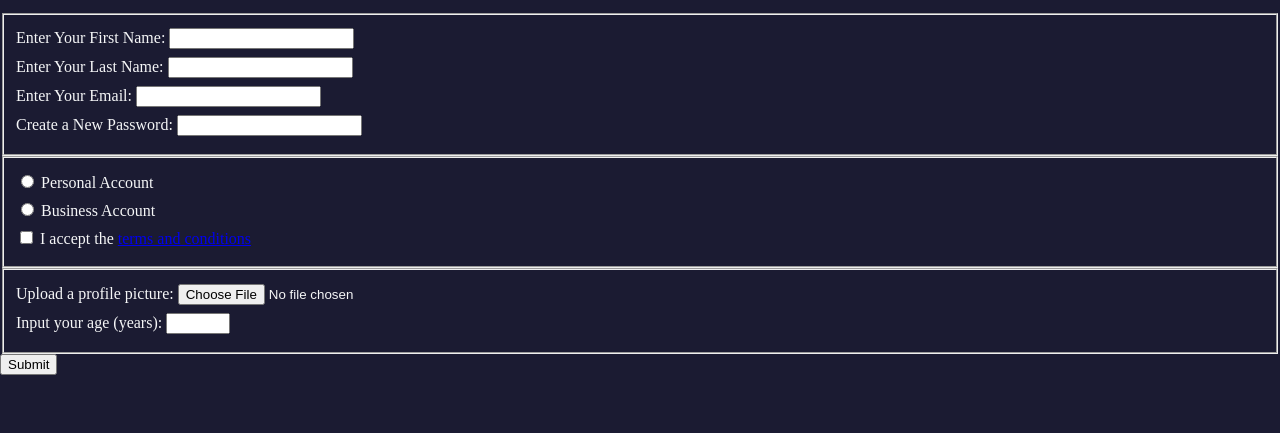
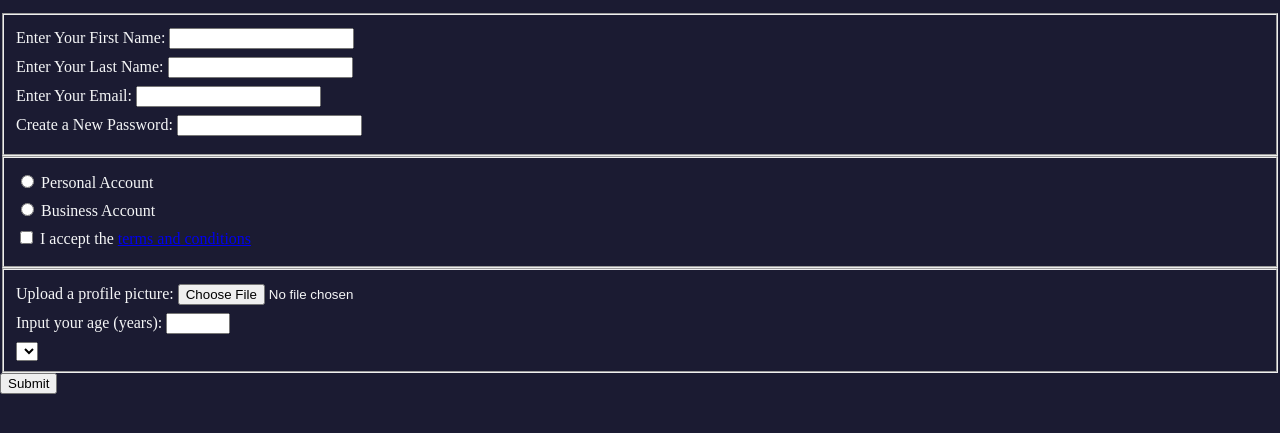
Before and after one commit to heesoo-kim97/fcc-project, a website: page fcc-registration-form/index.html in a window 1280 px wide. Shown: the part 101-534 px from the top of the page. Drawn offline with Linux system fonts and the light colour scheme.

Commit message:
added select and option to add dropdown.

```diff
--- a/fcc-registration-form/index.html
+++ b/fcc-registration-form/index.html
@@ -25,6 +25,13 @@
     <fieldset>
       <label>Upload a profile picture: <input type="file" /></label>
       <label>Input your age (years): <input type="number" min="13" max="120"/> </label>
+      <select>
+        <option></option>
+        <option></option>
+        <option></option>
+        <option></option>
+        <option></option>
+      </select>
     </fieldset>
     <input type="submit" value="Submit">
   </form>
```
